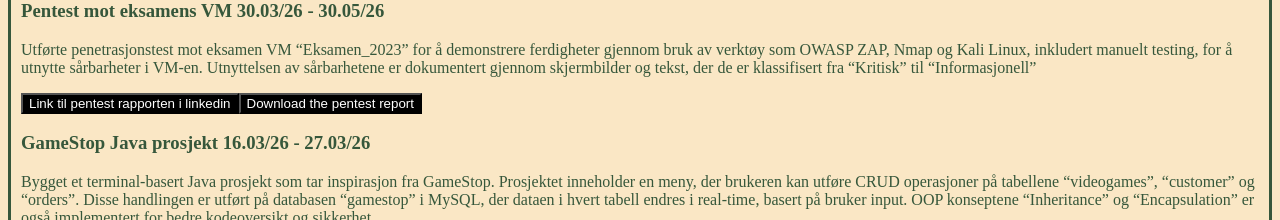
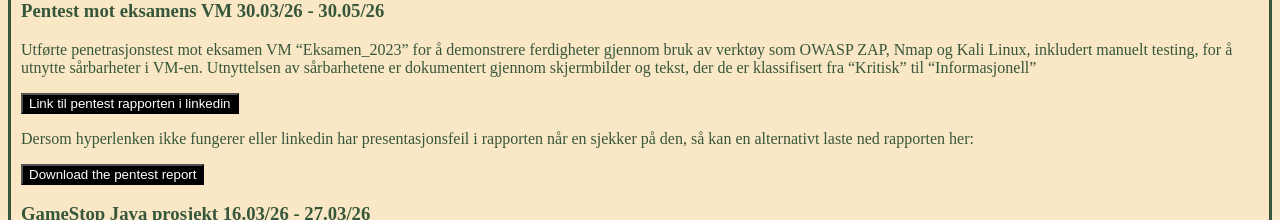
Before and after one commit to AhmedHAbdullah0405/PortefolioProject, a React (Vite) app in the folder portefoliopage/: page / in a window 1280 px wide. Shown: the part 1300-1520 px from the top of the page. Built offline with nearby package versions, Linux system fonts and the light colour scheme.

Commit message:
Added some text to pont the user to a alternative download button for the pentest report in case linkedin is gay

```diff
--- a/portefoliopage/src/pages/Projects.tsx
+++ b/portefoliopage/src/pages/Projects.tsx
@@ -24,6 +24,9 @@ export const projects = () => {
                         fra “Kritisk” til “Informasjonell”
                     </p>
                     <button className="buttonStyle" onClick={() => handleNavigation("https://www.linkedin.com/in/ahmed-abdullah-a2b4b0278/details/projects/")}>Link til pentest rapporten i linkedin</button>
+
+                    <p>Dersom hyperlenken ikke fungerer eller linkedin har presentasjonsfeil i rapporten når en sjekker på den, så kan en alternativt laste ned rapporten her:</p>
+
                     <button className="buttonStyle" onClick={() => downloadPentest(pentestReport ,"Portefolio Pentest Rapport BorisLockPicks.pdf")}>Download the pentest report</button>
 
 
```
